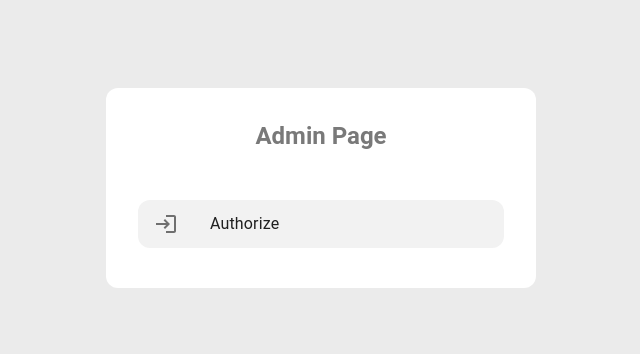
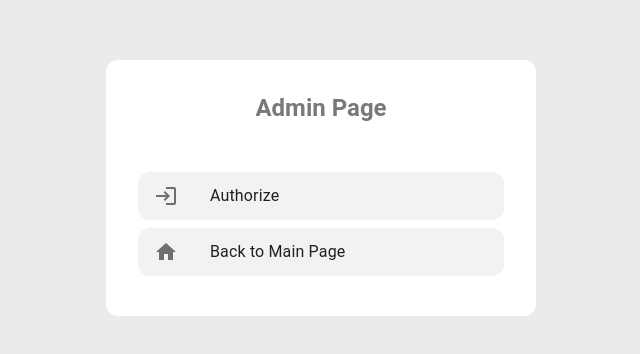
Before and after one commit to calvin44/GRII_Automation, a Next.js app: page /admin in a window 1280 px wide. Shown: the part 212-566 px from the top of the page, without its empty margins (319-959 px from the left). Built offline with nearby package versions, Linux system fonts and the light colour scheme.

Commit message:
feat: navigate to admin page

```diff
--- a/src/customHook/useSelectFeature.ts
+++ b/src/customHook/useSelectFeature.ts
@@ -17,6 +17,7 @@ export const useFeatureSelect = () => {
 
   const handleFeatureSelect = (event: SelectChangeEvent<Feature>) => {
     const selectedFeature = event.target.value as Feature
+    if (selectedFeature === "admin") return
     setSelectedFeature(selectedFeature)
     localStorage.setItem("feature", selectedFeature)
   }
--- a/src/pages/admin.tsx
+++ b/src/pages/admin.tsx
@@ -1,4 +1,4 @@
-import { Login } from "@mui/icons-material"
+import { Home, Login } from "@mui/icons-material"
 import {
   Box,
   List,
@@ -23,12 +23,16 @@ interface AuthResponse {
 const Admin = () => {
   const { query } = useRouter()
   const { Authorized } = query as AdminQueryParams
+  const { replace } = useRouter()
 
   useEffect(() => {
     if (Authorized === "false") {
       alert("User is not authorized")
     }
   }, [Authorized])
+  const navigateToHome = useCallback(() => {
+    replace("/")
+  }, [])
 
   const handleAuthorize = useCallback(async () => {
     try {
@@ -75,6 +79,9 @@ const Admin = () => {
           sx={{
             width: "100%",
             bgcolor: "white",
+            display: "flex",
+            flexDirection: "column",
+            gap: 1,
           }}
           aria-label="contacts"
         >
@@ -85,13 +92,33 @@ const Admin = () => {
           >
             <ListItem
               disablePadding
-              sx={{ bgcolor: "#f2f2f2", borderRadius: 3 }}
+              sx={{
+                bgcolor: "#f2f2f2",
+                borderRadius: 3,
+              }}
             >
               <ListItemButton onClick={handleAuthorize}>
                 <ListItemIcon>
                   <Login />
                 </ListItemIcon>
                 <ListItemText primary="Authorize" />
+              </ListItemButton>
+            </ListItem>
+          </motion.div>
+          <motion.div
+            initial={{ opacity: 0, scale: 0.5 }}
+            animate={{ opacity: 1, scale: 1 }}
+            transition={{ duration: 0.5 }}
+          >
+            <ListItem
+              disablePadding
+              sx={{ bgcolor: "#f2f2f2", borderRadius: 3 }}
+            >
+              <ListItemButton onClick={navigateToHome}>
+                <ListItemIcon>
+                  <Home />
+                </ListItemIcon>
+                <ListItemText primary="Back to Main Page" />
               </ListItemButton>
             </ListItem>
           </motion.div>
--- a/src/types/ui.d.ts
+++ b/src/types/ui.d.ts
@@ -1 +1 @@
-type Feature = "reminder" | "laguKU" | "createTemplate"
+type Feature = "reminder" | "laguKU" | "createTemplate" | "admin"
```
Also changed, not shown: src/components/main/featureSelect.tsx (+11 -0 lines).
